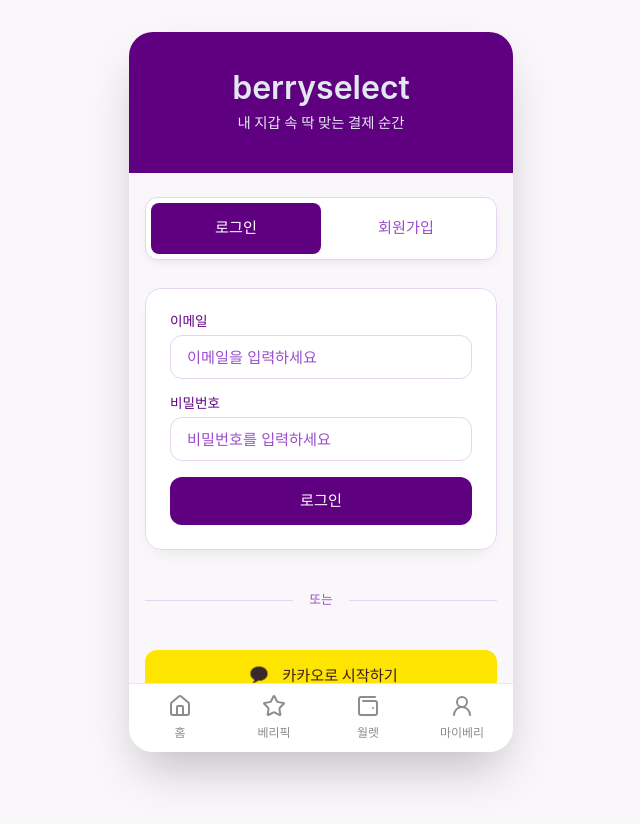
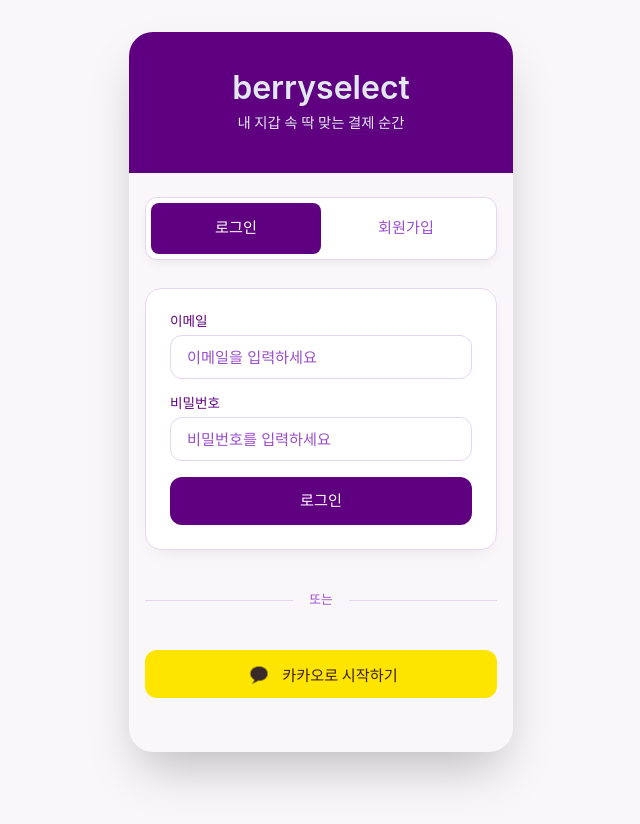
Before and after one commit to BerryPing/berryselect-frontend, a React (Vite) app: page /auth/login in a window 1280 px wide. Shown: the top 824 px of the page, without its empty margins (319-959 px from the left). Built offline with nearby package versions, Linux system fonts and the light colour scheme.

Commit message:
:sparkles: auth/~ 페이지에 FooterNav 숨기기

```diff
--- a/src/components/layout/DefaultLayout.tsx
+++ b/src/components/layout/DefaultLayout.tsx
@@ -47,7 +47,8 @@ const DefaultLayout: React.FC = () => {
                 </Main>
 
                 {/* 고정 하단 네비게이션 */}
-                <FooterNav />
+                {/* auth 페이지에는 FooterNav 숨기기 */}
+                {!isAuthPage && <FooterNav />}
             </SmartphoneView>
         </ViewWrapper>
     );
```
